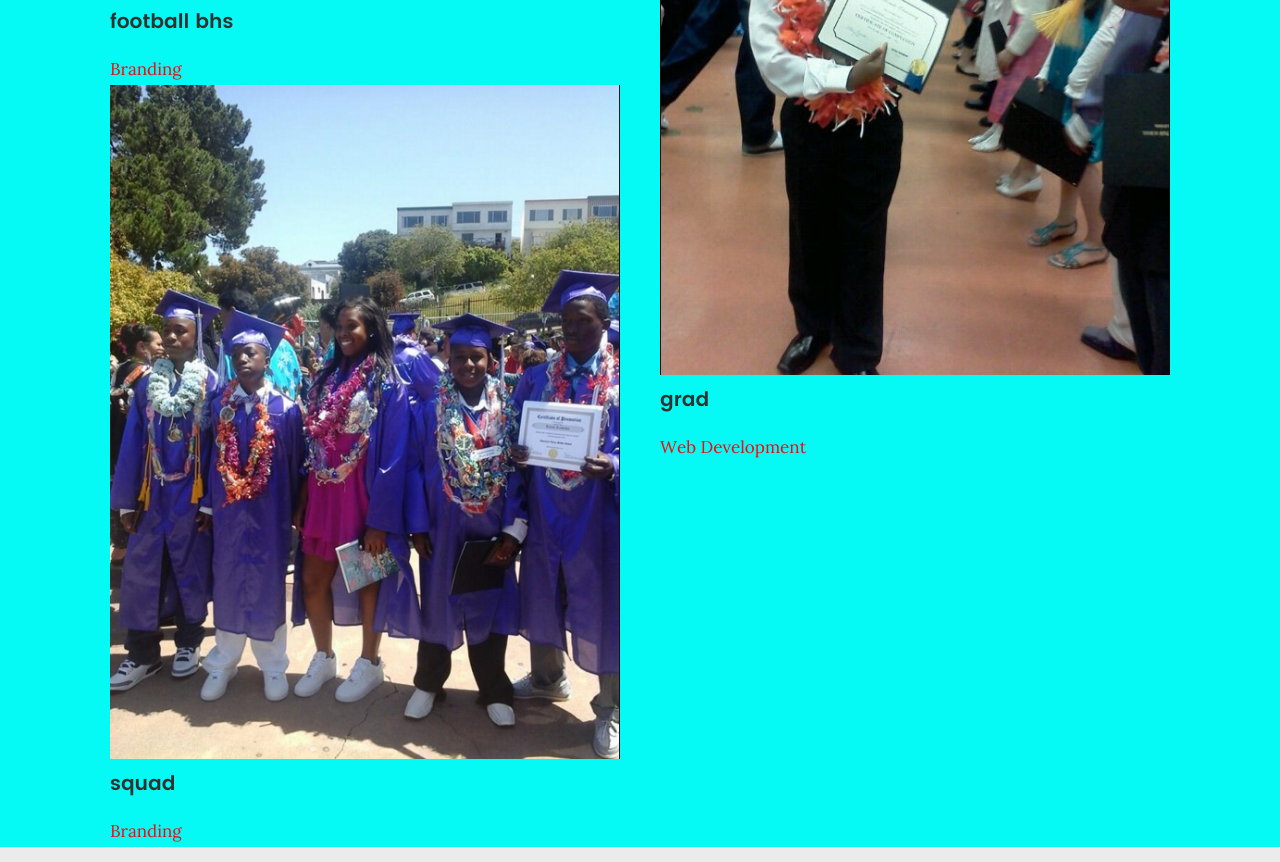
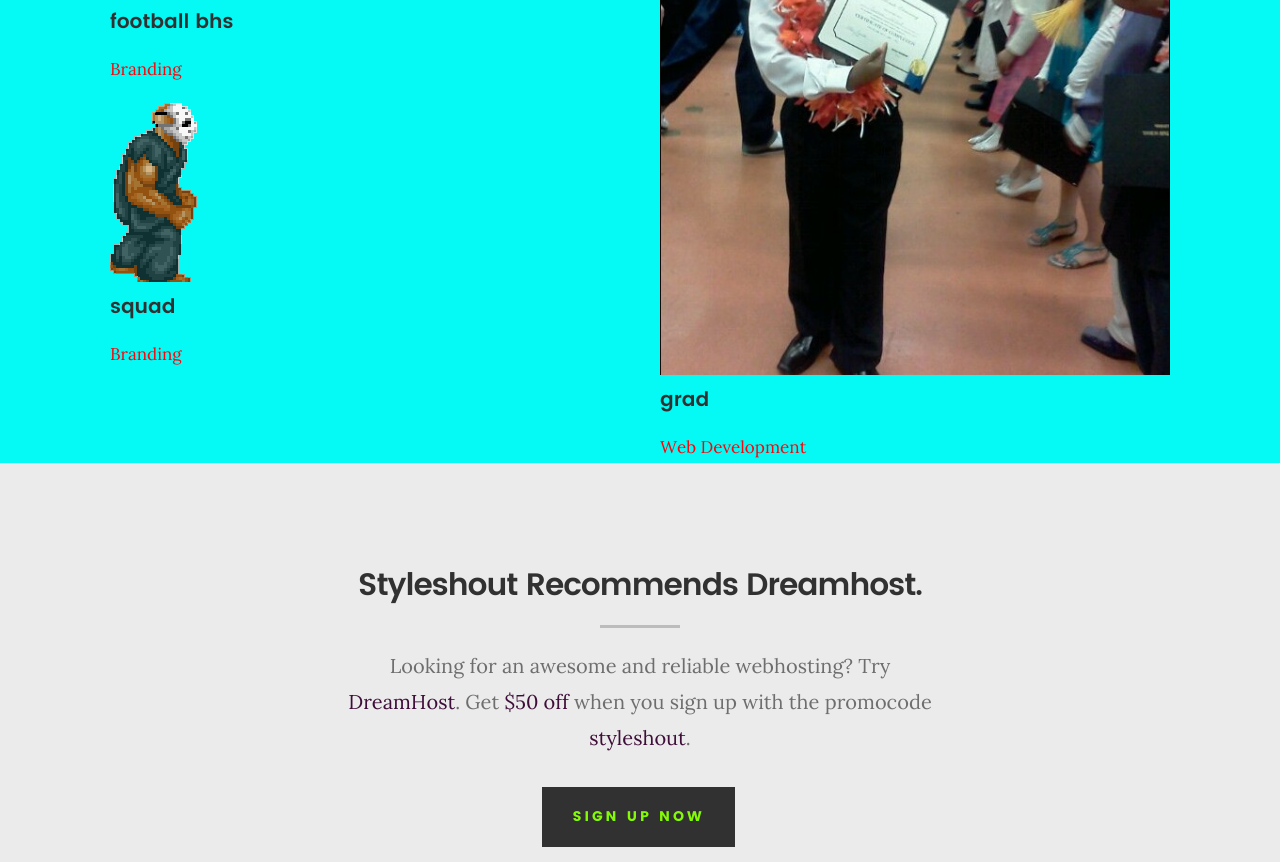
Before and after one commit to geneflocka/online-site, a plain HTML site: page index.html in a window 1280 px wide. Shown: the part 4176-5038 px from the top of the page. Drawn offline with Linux system fonts and the light colour scheme; files whose address does not match are found by name.

Commit message:
Update index.html
good

```diff
--- a/index.html
+++ b/index.html
@@ -463,7 +463,7 @@
 
 	            <div class="bgrid folio-item">
 	               <div class="item-wrap">
-	               	<img src="images/gene-pic7.png" alt="grad">
+	               	<img src="/images/fight gif.gif" alt="grad">
 	                  <a href="#modal-06" class="overlay">
 	                     <div class="folio-item-table">
 	                     	<div class="folio-item-cell">
```
